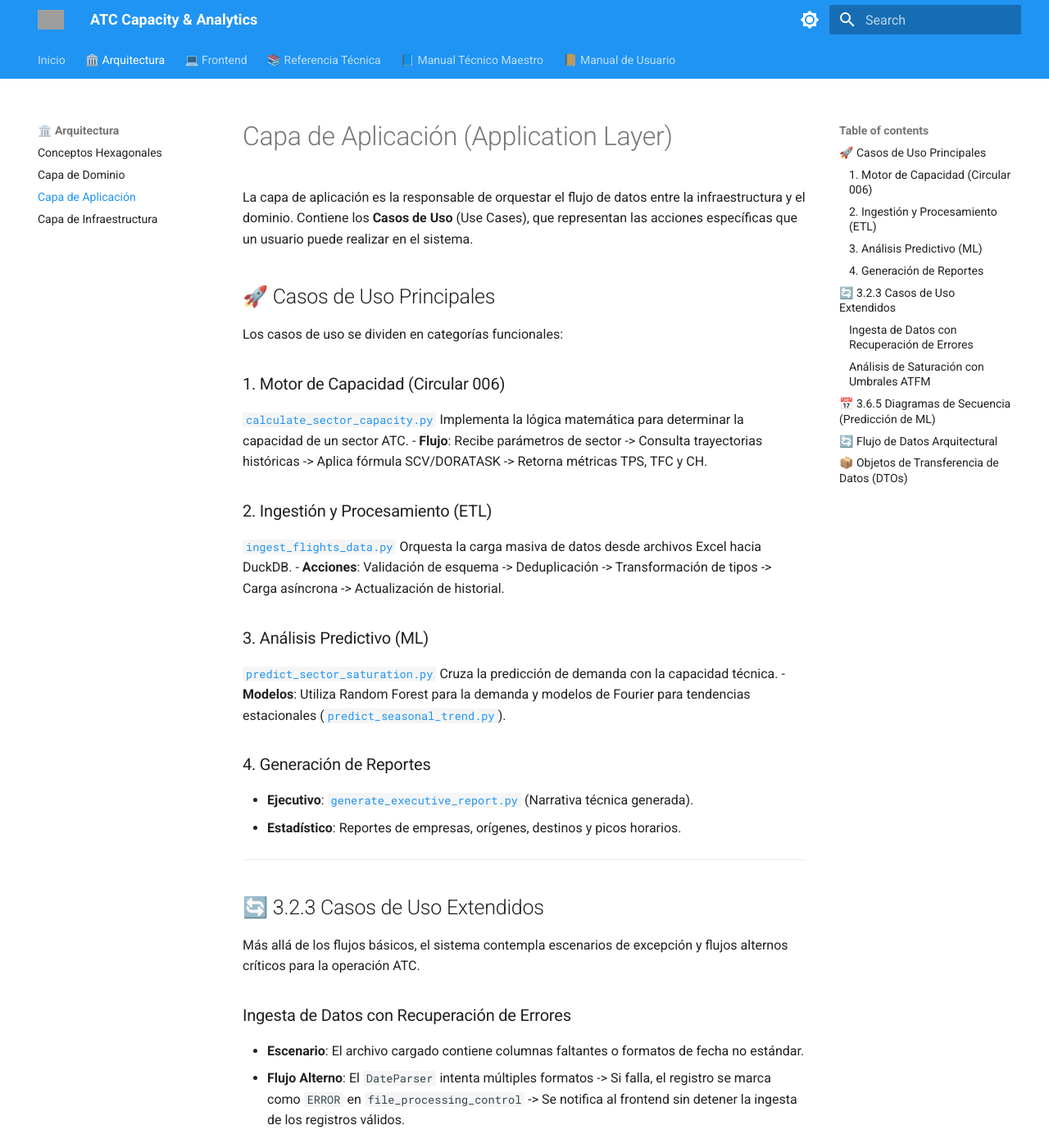
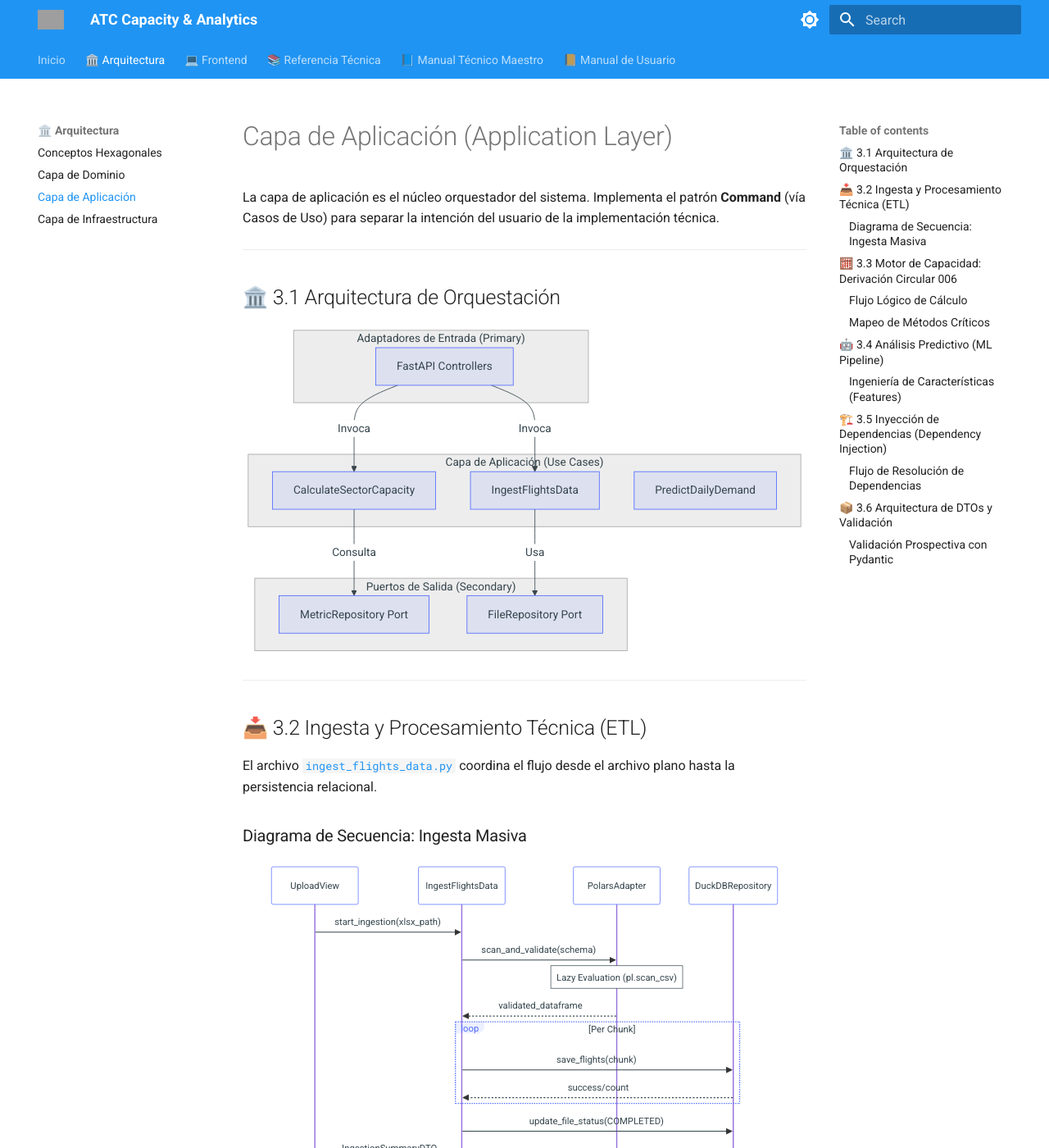
Before and after one commit to ivmafo/tsis_umb_data_science, an MkDocs documentation site: the page built from docs/application.md, in a window 1280 px wide and 1400 px high. Shown: the whole window at 82% size. Built offline with MkDocs 1.6.1 and Material for MkDocs 9.7.7, drawn with Linux system fonts in a browser that asks for light colours; some of the changed text lies outside the part shown; grey boxes are pictures that could not be loaded.

Commit message:
docs: expand technical and application manuals to extreme detail, add mathematical derivations, architectural diagrams and academic bibliography

````diff
--- a/docs/application.md
+++ b/docs/application.md
@@ -1,80 +1,148 @@
 # Capa de Aplicación (Application Layer)
 
-La capa de aplicación es la responsable de orquestar el flujo de datos entre la infraestructura y el dominio. Contiene los **Casos de Uso** (Use Cases), que representan las acciones específicas que un usuario puede realizar en el sistema.
-
-## 🚀 Casos de Uso Principales
-
-Los casos de uso se dividen en categorías funcionales:
-
-### 1. Motor de Capacidad (Circular 006)
-[`calculate_sector_capacity.py`](file:///c:/Users/LENOVO/Documents/tesis/src/application/use_cases/calculate_sector_capacity.py)
-Implementa la lógica matemática para determinar la capacidad de un sector ATC.
-- **Flujo**: Recibe parámetros de sector -> Consulta trayectorias históricas -> Aplica fórmula SCV/DORATASK -> Retorna métricas TPS, TFC y CH.
-
-### 2. Ingestión y Procesamiento (ETL)
-[`ingest_flights_data.py`](file:///c:/Users/LENOVO/Documents/tesis/src/application/use_cases/ingest_flights_data.py)
-Orquesta la carga masiva de datos desde archivos Excel hacia DuckDB.
-- **Acciones**: Validación de esquema -> Deduplicación -> Transformación de tipos -> Carga asíncrona -> Actualización de historial.
-
-### 3. Análisis Predictivo (ML)
-[`predict_sector_saturation.py`](file:///c:/Users/LENOVO/Documents/tesis/src/application/use_cases/predict_sector_saturation.py)
-Cruza la predicción de demanda con la capacidad técnica.
-- **Modelos**: Utiliza Random Forest para la demanda y modelos de Fourier para tendencias estacionales ([`predict_seasonal_trend.py`](file:///c:/Users/LENOVO/Documents/tesis/src/application/use_cases/predict_seasonal_trend.py)).
-
-### 4. Generación de Reportes
-- **Ejecutivo**: [`generate_executive_report.py`](file:///c:/Users/LENOVO/Documents/tesis/src/application/use_cases/generate_executive_report.py) (Narrativa técnica generada).
-- **Estadístico**: Reportes de empresas, orígenes, destinos y picos horarios.
+La capa de aplicación es el núcleo orquestador del sistema. Implementa el patrón **Command** (vía Casos de Uso) para separar la intención del usuario de la implementación técnica.
 
 ---
 
-## 🔄 3.2.3 Casos de Uso Extendidos
-
-Más allá de los flujos básicos, el sistema contempla escenarios de excepción y flujos alternos críticos para la operación ATC.
-
-### Ingesta de Datos con Recuperación de Errores
-- **Escenario**: El archivo cargado contiene columnas faltantes o formatos de fecha no estándar.
-- **Flujo Alterno**: El `DateParser` intenta múltiples formatos -> Si falla, el registro se marca como `ERROR` en `file_processing_control` -> Se notifica al frontend sin detener la ingesta de los registros válidos.
-
-### Análisis de Saturación con Umbrales ATFM
-- **Escenario**: La saturación proyectada supera el 100%.
-- **Acción**: El sistema activa una lógica de recomendación que sugiere la activación de sectores secundarios o la aplicación de slots temporales.
-
----
-
-## 📅 3.6.5 Diagramas de Secuencia (Predicción de ML)
-
-Este diagrama detalla la orquestación interna cuando se solicita un pronóstico de demanda estacional.
+## 🏛️ 3.1 Arquitectura de Orquestación
 
 ```mermaid
-sequenceDiagram
-    participant UI as PredictiveView (React)
-    participant Ctrl as PredictiveController (FastAPI)
-    participant UC as PredictSeasonalTrend (Use Case)
-    participant ML as FourierModel (Scikit-Learn)
-    participant DB as DuckDB Adaptador
+graph TD
+    subgraph "Adaptadores de Entrada (Primary)"
+        API[FastAPI Controllers]
+    end
 
-    UI->>Ctrl: GET /predict/seasonal?sector=SKBO
-    Ctrl->>UC: execute(sector_id)
-    UC->>DB: query_historical_data(12_months)
-    DB-->>UC: flights_dataframe (Polars)
+    subgraph "Capa de Aplicación (Use Cases)"
+        UC_INGEST[IngestFlightsData]
+        UC_CAP[CalculateSectorCapacity]
+        UC_PRED[PredictDailyDemand]
+    end
 
-    Note over UC, ML: Ingeniería de Características
-    UC->>ML: add_fourier_terms(data)
-    UC->>ML: fit_linear_regression()
-    ML-->>UC: coeficients_and_residuals
+    subgraph "Puertos de Salida (Secondary)"
+        P_REPO[MetricRepository Port]
+        P_FILE[FileRepository Port]
+    end
 
-    UC->>UC: compute_confidence_intervals(95%)
-    UC-->>Ctrl: PredictionResultDTO
-    Ctrl-->>UI: JSON (Chart Data + Narrative)
+    API -- Invoca --> UC_INGEST
+    API -- Invoca --> UC_CAP
+    UC_INGEST -- Usa --> P_FILE
+    UC_CAP -- Consulta --> P_REPO
 ```
 
 ---
 
-## 🔄 Flujo de Datos Arquitectural
-... (Contenido existente simplificado)
+## 📥 3.2 Ingesta y Procesamiento Técnica (ETL)
 
-## 📦 Objetos de Transferencia de Datos (DTOs)
-Ubicados en `src/application/dtos/`, aseguran que la información que sale de la aplicación esté estructurada y validada para la interfaz de usuario.
+El archivo [`ingest_flights_data.py`](file:///c:/Users/LENOVO/Documents/tesis/src/application/use_cases/ingest_flights_data.py) coordina el flujo desde el archivo plano hasta la persistencia relacional.
 
-> [!TIP]
-> Cada caso de uso es una clase o función independiente. Esto facilita el mantenimiento y evita que el sistema se convierta en una "Big Ball of Mud".
+### Diagrama de Secuencia: Ingesta Masiva
+```mermaid
+sequenceDiagram
+    participant UI as UploadView
+    participant UC as IngestFlightsData
+    participant PL as PolarsAdapter
+    participant DB as DuckDBRepository
+
+    UI->>UC: start_ingestion(xlsx_path)
+    UC->>PL: scan_and_validate(schema)
+    Note over PL: Lazy Evaluation (pl.scan_csv)
+    PL-->>UC: validated_dataframe
+
+    loop Per Chunk
+        UC->>DB: save_flights(chunk)
+        DB-->>UC: success/count
+    end
+
+    UC->>DB: update_file_status(COMPLETED)
+    UC-->>UI: IngestionSummaryDTO
+```
+
+---
+
+## 🧮 3.3 Motor de Capacidad: Derivación Circular 006
+
+Este caso de uso ([`calculate_sector_capacity.py`](file:///c:/Users/LENOVO/Documents/tesis/src/application/use_cases/calculate_sector_capacity.py)) traduce la normativa de la Aerocivil en algoritmos computacionales.
+
+### Flujo Lógico de Cálculo
+```mermaid
+flowchart LR
+    A[get_sector_config] --> B[query_historical_tps]
+    B --> C{TFC configurado?}
+    C -- No --> D[Error: Parametros Manuales Faltantes]
+    C -- Si --> E[SCV Calculation]
+    E --> F[CH Calculation]
+    F --> G[Apply Factor R]
+    G --> H[ResultDTO]
+```
+
+### Mapeo de Métodos Críticos
+- **`_get_tps()`**: Calcula el promedio de duración de vuelos en el sector mediante agregación SQL en DuckDB.
+- **`execute()`**: Centraliza la aplicación de la fórmula `CH = (3600 * SCV) / TPS`.
+
+---
+
+## 🤖 3.4 Análisis Predictivo (ML Pipeline)
+
+La orquestación de modelos en [`predict_daily_demand.py`](file:///c:/Users/LENOVO/Documents/tesis/src/application/use_cases/predict_daily_demand.py) sigue un patrón de **Recursive Forecasting** para series temporales.
+
+### Ingeniería de Características (Features)
+El sistema genera automáticamente:
+- **Lags Temporales**: Desplazamientos de 1, 7, 14 y 28 días para capturar la auto-correlación.
+- **Dummies Estacionales**: Día de la semana, mes y tendencia anual.
+
+```mermaid
+graph LR
+    RAW[Datos Crudos] --> ENG[Feature Engineering]
+    ENG --> RF[Random Forest Model]
+    RF --> PRED[Prediction Matrix]
+    PRED --> CI[Confidence Intervals 95%]
+```
+
+---
+
+## 🏗️ 3.5 Inyección de Dependencias (Dependency Injection)
+
+El sistema utiliza la librería `dependency-injector` ([`container.py`](file:///c:/Users/LENOVO/Documents/tesis/src/application/di/container.py)) para desacoplar la creación de objetos de su uso.
+
+### Flujo de Resolución de Dependencias
+```mermaid
+graph TD
+    subgraph "Infrastructure Layer"
+        CONF[Settings/Env]
+        DB_ADAP[DuckDBAdapter]
+        PL_ADAP[PolarsAdapter]
+    end
+
+    subgraph "DI Container"
+        CONT[Container]
+    end
+
+    subgraph "Application Layer"
+        UC[Use Case Instance]
+    end
+
+    CONF --> CONT
+    DB_ADAP --> CONT
+    PL_ADAP --> CONT
+    CONT -- Inyecta Singleton/Factory --> UC
+```
+
+**Beneficios Técnicos**:
+- **Ciclo de Vida**: Los repositorios son `Singleton` (una sola instancia compartida), mientras que los Casos de Uso son `Factory` (nueva instancia por petición), optimizando el uso de memoria.
+- **Configuración Centralizada**: Todos los paths (DuckDB, Logs, Temp) se inyectan desde `Settings`, eliminando hardcoding.
+
+---
+
+## 📦 3.6 Arquitectura de DTOs y Validación
+
+Los DTOs definidos en `src/application/dtos/` actúan como el contrato formal entre el backend y el frontend.
+
+### Validación Prospectiva con Pydantic
+Cada DTO utiliza el motor de validación de **Pydantic v2**. Esto garantiza que:
+1.  **Tipado Estricto**: Un `sector_id` debe ser un `str`, no un entero.
+2.  **Reglas de Negocio**: Mediante `Field(...)`, se validan rangos operativos (ej: el `R_factor` debe estar entre 0.1 y 1.0).
+
+---
+
+> [!IMPORTANT]
+> Esta arquitectura garantiza la integridad de la transacción de negocio. Ninguna operación de persistencia se realiza sin pasar antes por la lógica de validación del Caso de Uso.
--- a/docs/tech_manual.md
+++ b/docs/tech_manual.md
@@ -77,107 +77,83 @@
 
 ---
 
-## 🧮 4. Fundamentos Matemáticos y Algoritmos
+---
 
-El valor diferencial del sistema reside en su capacidad de convertir datos crudos en métricas de ingeniería.
+## 🧮 4. Fundamentos Matemáticos y Algoritmos (Extreme Detail)
 
-### 📐 Metodología Circular 006 (Capacidad Técnica)
-El sistema calcula la **Capacidad Horaria (CH)** mediante la derivación de la **Capacidad Simultánea de Vuelos (SCV)**.
+### 📐 4.1 Metodología Circular 006 (UAEAC)
 
-**Fórmulas Implementadas:**
-1.  **TFC (Tiempo de Funciones de Control)**:
-    $$TFC = t_{transfer} + t_{comunicaciones} + t_{vigilancia} + t_{coordinacion}$$
-2.  **SCV (Capacidad Simultánea)**:
-    $$SCV = \frac{TPS}{TFC \times 1.3}$$
-    *Donde TPS es el Tiempo de Permanencia en Sector calculado dinámicamente y 1.3 es el buffer de carga mental.*
-3.  **CH (Capacidad Horaria)**:
-    $$CH = \frac{3,600 \times SCV}{TPS} \times R$$
-    *Donde R es el factor de ajuste operacional definido por el usuario.*
+La **Capacidad de un Sector ATC** se define como el número de aeronaves que pueden ser aceptadas en un sector de control en un periodo de tiempo determinado, garantizando que la carga de trabajo del controlador se mantenga dentro de niveles seguros.
 
-### 🤖 Motor de Inteligencia Artificial (Predictive engine)
-El sistema utiliza dos enfoques para la predicción de demanda:
+#### A. Derivación Matemática del SCV
+La **Capacidad Simultánea de Vuelos (SCV)** es el número máximo de aeronaves que un controlador puede gestionar simultáneamente sin exceder su umbral cognitivo.
 
-#### A. Bosques Aleatorios (Random Forest Regressor)
-Utilizado para la predicción a 30 días.
-- **Por qué**: No asume una distribución lineal y es altamente resistente a valores atípicos (outliers) en el tráfico aéreo.
-- **Features**: Lags temporales (t-1, t-7, t-14, t-28), día del año, mes y día de la semana.
-- **Incertidumbre**: Se calcula el Intervalo de Confianza (95%) mediante la varianza de las predicciones de los 100 árboles de decisión en el ensamble.
+$$SCV = \frac{TPS}{TFC \times f_{mental}}$$
 
-#### B. Series de Fourier (Tendencia Estacional)
-Utilizado para el análisis de estacionalidad pura.
-- **Mecánica**: Descompone la señal de tráfico en componentes sinusoidales para identificar ciclos anuales y semanales, aislando la tendencia secular mediante regresiones lineales.
+Donde:
+- **TPS (Time in Sector)**: Tiempo promedio que una aeronave permanece dentro del volumen del sector. Calculado dinámicamente en el método `CalculateSectorCapacity._get_tps()`.
+- **TFC (Time of Control Functions)**: Suma de los tiempos de Transferencia, Comunicación, Separación y Coordinación. Definido por el usuario en `SectorForm.tsx` y procesado en `CalculateSectorCapacity.execute()`.
+- **$f_{mental}$ (Factor de Carga Mental)**: Constante 1.3 recomendada por la OACI (Doc 9689) para asegurar que el controlador disponga de un 30% de tiempo libre para imprevistos.
+
+#### B. Capacidad Horaria (CH)
+La capacidad horaria extrapola el SCV a una ventana de 60 minutos:
+
+$$CH = \frac{3600 \times SCV}{TPS} \times R$$
+
+- **Factor de Ajuste R**: Un coeficiente multiplicador (0.1 a 1.0) que penaliza la capacidad teórica ante factores externos (ej: degradación de radar o tormentas). Implementado en `src/application/use_cases/calculate_sector_capacity.py#L121`.
 
 ---
 
-## 📥 5. Infraestructura y Adaptadores
+### 🤖 4.2 Inferencia Predictiva con Random Forest
 
-### ⚡ Motor ETL con Polars
-- **Estrategia**: Streaming + Lazy Evaluation.
-- El sistema utiliza `pl.scan_csv()` para no cargar archivos pesados en RAM. Realiza validaciones de tipos en tiempo real antes de inyectar a DuckDB.
+El modelo implementado en [`predict_daily_demand.py`](file:///c:/Users/LENOVO/Documents/tesis/src/application/use_cases/predict_daily_demand.py) utiliza un ensamble de 100 árboles de decisión para mitigar el sesgo y la varianza.
 
-### 🦆 Persistencia con DuckDB
-- Se seleccionó DuckDB por ser un motor **OLAP in-process**.
-- Permite realizar agregaciones de millones de filas en milisegundos directamente sobre el archivo `data/metrics.duckdb`, eliminando la necesidad de un servidor de base de datos pesado como PostgreSQL.
+#### Justificación de la Estrategia "Recursive Lag"
+Debido a que el sistema debe predecir hasta 30 días con una granularidad diaria, se utiliza una estrategia recursiva:
+1. Se predice el día $t+1$ usando los lags reales de la historia.
+2. El valor predicho para $t+1$ se reinyecta como "Input" para calcular el lag de 1 día para la predicción de $t+2$.
+3. Este proceso se repite $n$ veces hasta completar el horizonte.
+
+**Ecuación de Características (Feature Vector):**
+$$X_t = [D_{wk}, M_{yr}, Y_{trend}, Lag_1, Lag_7, Lag_{14}, Lag_{28}]$$
+
+- **Teoría de Lags**: El uso de lags de 7 y 14 permite capturar la estacionalidad semanal (el factor con mayor auto-correlación en el tráfico aéreo comercial).
 
 ---
 
-## ⚛️ 6. Arquitectura Frontend
+### 📈 4.3 Análisis Estacional via FFT (Fast Fourier Transform)
 
-Desarrollado con **React v18** y **Vite**.
+En el módulo [`predict_seasonal_trend.py`](file:///c:/Users/LENOVO/Documents/tesis/src/application/use_cases/predict_seasonal_trend.py), la estacionalidad no se trata como una variable discreta, sino como un fenómeno ondulatorio.
 
-### 🎨 Design System
-- **Tailwind CSS**: Implementación de una estética "Glassmorphic" y "Clean Layout".
-- **Framer Motion**: Micro-animaciones para transiciones de estados y carga de datos.
+$$y(t) = \alpha + \beta t + \sum_{k=1}^{N} (a_k \sin(\frac{2\pi kt}{P}) + b_k \cos(\frac{2\pi kt}{P})) + \epsilon$$
 
-### 📈 Visualización de Datos
-- **ApexCharts**: Motor principal para gráficos de líneas, áreas y mapas de calor térmicos.
-- **Lucide React**: Sistema de iconografía semántica.
+- **Fundamentación**: Se utilizan 10 órdenes de Fourier para capturar la estacionalidad anual ($P=365.25$) y 3 órdenes para la semanal ($P=7$). Esto permite que el modelo "aprenda" formas complejas de demanda que no son puramente sinusoidales.
 
 ---
 
-## 🏛️ 7. Taxonomía de Componentes y Widgets (Frontend)
+## 🏛️ 5. Mapeo Técnico de Funcionalidades (Code Matrix)
 
-Cada elemento visual en el sistema ha sido diseñado para cumplir un rol específico dentro de la visualización de datos aeronáuticos.
-
-### 📊 Capa de Visualización (Charts & Dashboards)
-
-1.  **DailyDemandChart.tsx**
-    - **Lógica**: Utiliza un gráfico de líneas superpuestas para proyecciones de 30 días.
-    - **Algoritmo**: Renderiza intervalos de confianza (bandas de color) basados en el desvío estándar provisto por el modelo de Bosque Aleatorio.
-    - **Ubicación**: `web/src/components/DailyDemandChart.tsx`
-
-2.  **PeakHoursHeatmap.tsx**
-    - **Lógica**: Implementa un mapa de calor 24x7.
-    - **Dato**: Cruza la intensidad de vuelos por hora vs. día de la semana para identificar saturaciones cíclicas.
-    - **Ubicación**: `web/src/components/PeakHoursHeatmap.tsx`
-
-3.  **RegionsTreemap.tsx**
-    - **Lógica**: Visualización jerárquica de vuelos por región.
-    - **Impacto**: Permite ver proporcionalmente qué FIR concentra la mayor masa crítica de operaciones.
-
-### 🛠️ Capa de Layout e infraestructura UI
-
-- **Sidebar.tsx**: Gestiona el enrutamiento y la navegación por estados.
-- **SystemStatus.tsx**: Realiza polling (muestreo periódico) al backend para verificar la latencia y disponibilidad de la base DuckDB.
-- **MainLayout.tsx**: Orquesta el contenedor principal y asegura la responsividad del diseño.
+| Funcionalidad | Archivo de Orquestación (UC) | Método Crítico | Adaptador / Puerto |
+| :--- | :--- | :--- | :--- |
+| Ingesta ETL | `ingest_flights_data.py` | `execute()` | `PolarsDataSource` |
+| Cálculo Capacidad | `calculate_sector_capacity.py` | `execute()` | `DuckDBRepository` |
+| Predicción Demanda | `predict_daily_demand.py` | `execute()` | `Scikit-Learn (RF)` |
+| Análisis Geográfico | `generate_region_report.py` | `execute()` | `DuckDBRepository` |
+| Exportación PDF/XL | `generate_executive_report.py` | `generate_pdf()` | `ReportLab / Pandas` |
 
 ---
 
-## ⚡ 8. Ciclo de Vida del Dato (Detailed ETL)
+## 📚 9. Bibliografía Ampliada y Referencias Académicas
 
-1.  **Upload**: El archivo `.xlsx` llega al controlador FastAPI.
-2.  **Streaming**: Polars escanea el archivo buscando inconsistencias en fechas y nombres de aeródromos ICAO.
-3.  **Normalización**: Se mapean las columnas origen/destino a la tabla `airports` para asegurar integridad referencial.
-4.  **Indexación**: Los datos se insertan en `flights` y se dispara un refresh de las vistas materializadas de DuckDB.
+### Normativa Internacional y Local
+1.  **OACI (ICAO)**. *Doc 9689: Manual on Air Traffic Services (ATS) Ground Capacity Planning*. Primera Edición.
+2.  **Aerocivil Colombia**. *Circular Informativa No. 006: Procedimientos para la determinación de capacidad de los sectores**.
 
----
+### Fundamentos de Ciencia de Datos e IA
+3.  **Breiman, L. (2001)**. *Random Forests*. Machine Learning Journal. [Referencia académica para la estabilidad del ensamble].
+4.  **Hyndman, R.J., & Athanasopoulos, G. (2021)**. *Forecasting: Principles and Practice*. OTexts. [Base teórica para el uso de términos de Fourier en series temporales].
+5.  **VanderPlas, J. (2016)**. *Python Data Science Handbook*. O'Reilly Media. [Guía técnica para la implementación de Scikit-Learn].
 
-## 📚 9. Bibliografía y Fuentes Académicas
-
-Para la construcción de este sistema se consultaron las siguientes bases normativas y técnicas:
-
-1.  **Unidad Administrativa Especial de Aeronáutica Civil (UAEAC)**. *Circular 006: Metodología para la determinación de la capacidad de los sectores de control de tránsito aéreo*. Bogotá, Colombia.
-2.  **OACI (Organización de Aviación Civil Internacional)**. *Documento 9689: Manual on Air Traffic Services (ATS) Ground Capacity Planning*. Montreal, Canadá.
-3.  **Breiman, L.** (2001). *Random Forests*. Machine Learning, 45, 5-32.
-4.  **McKinney, W.** (2010). *Data Structures for Statistical Computing in Python*. Proceedings of the 9th Python in Science Conference.
-5.  **Polars Development Team**. (2023). *Polars: Lightning-fast DataFrame library*. [pola.rs](https://pola.rs).
+### Recursos Digitales
+6.  **DuckDB Documentation**. *DuckDB: The SQLite for Analytics*. [duckdb.org](https://duckdb.org).
+7.  **Polars User Guide**. *Lazy Evaluation and Memory Efficiency in Python*. [pola.rs](https://pola.rs).
````
